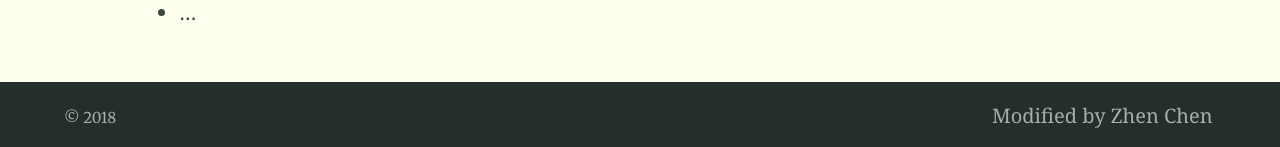
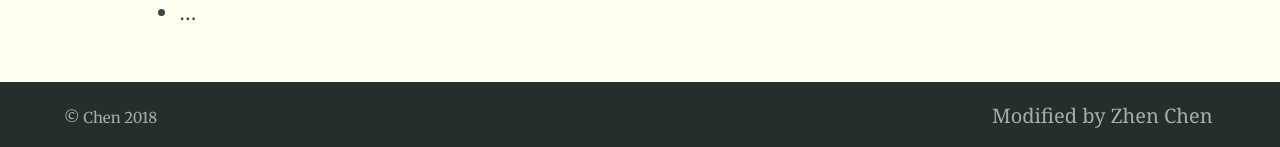
Before and after one commit to RobinChen121/robinchen121.github.io-12, a Jekyll site: the page built from index.md, in a window 1280 px wide. Shown: the part 1910-2057 px from the top of the page. Built offline with Jekyll 4.4.1, drawn with Linux system fonts in a browser that asks for light colours; our own code applies the rules of GitHub Pages for plain Markdown files.

Commit message:
test config

```diff
--- a/_config.yml
+++ b/_config.yml
@@ -75,7 +75,7 @@ defaults:
 # 7. Site settings
 encoding: utf-8 # Make sure the encoding is right
 lang: en-GB # Set the site language
-title: "" # Site name or title, also used in jekyll-seo-tag
+title: "Chen" # Site name or title, also used in jekyll-seo-tag
 logo: "/assets/logo.svg" # Site logo, also used in jekyll-seo-tag
 description: "Alembic is a starting point for Jekyll projects. Rather than starting from scratch, this boilerplate is designed to get the ball rolling immediately" # Site description and default description, also used in jekyll-seo-tag
 url: "https://alembic.darn.es" # Site url, also used in jekyll-seo-tag
```
